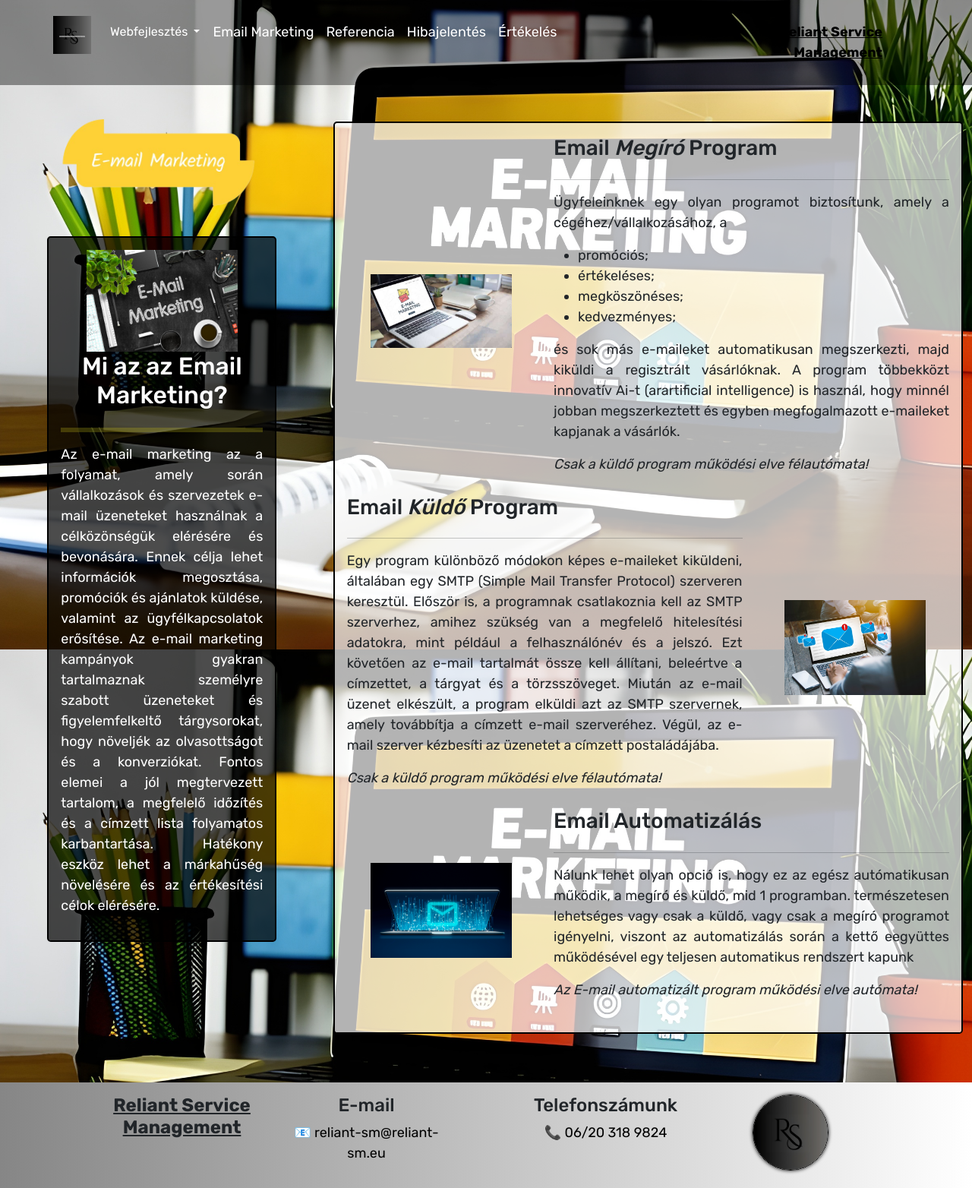
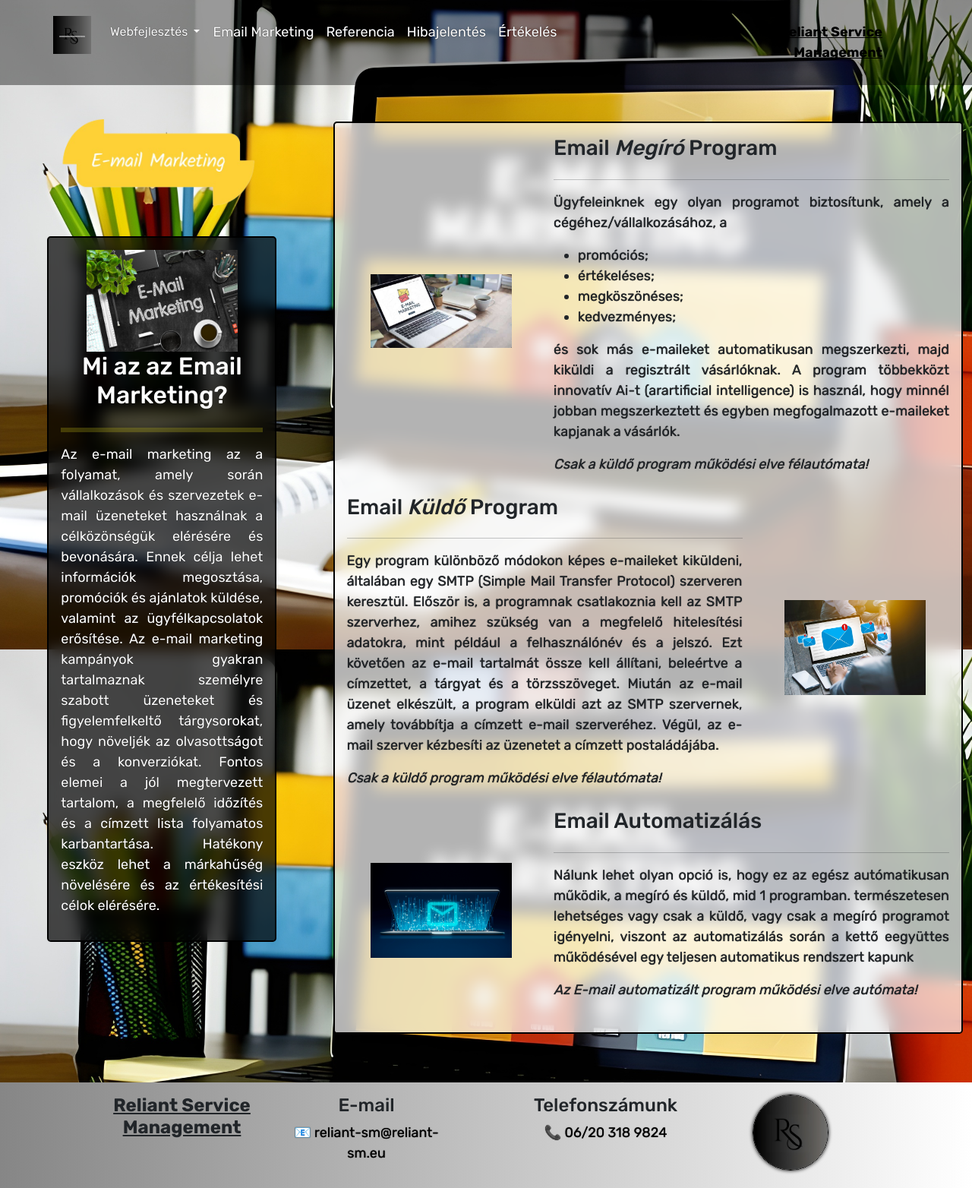
Before and after one commit to ZMilu24/reliant-sm_site, a PHP site: page /email.php in a window 1280 px wide. Shown: the whole page at 76% size. Run offline with PHP 8.4, Linux system fonts and the light colour scheme; some libraries are stand-ins or nearby versions.

Commit message:
emali text

```diff
--- a/css/email.css
+++ b/css/email.css
@@ -1,11 +1,15 @@
 #left-shutter {
     background-color: rgba(0, 0, 0, 0.7);
     border: 2px solid   rgba(0, 0, 0, 1);
+    -webkit-backdrop-filter: blur(6px);
+    backdrop-filter: blur(10px);
 }
 
 #right-shutter {
     background-color: rgba(255, 255, 255, 0.7);
     border: 2px solid   rgba(0, 0, 0, 1);
+    -webkit-backdrop-filter: blur(6px);
+    backdrop-filter: blur(10px);
 }
 
 section {
@@ -20,3 +24,7 @@ section {
     height: 6px;
     background-color: #d0c719;
 }
+
+p, li {
+    text-shadow: 0 0 1px #000000;
+}
```
